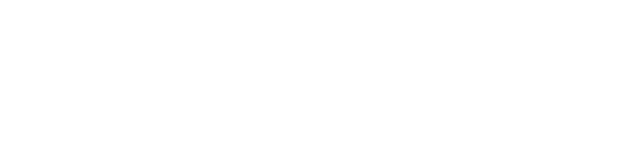
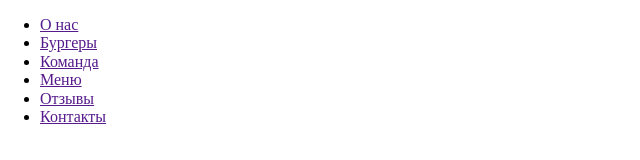
Before and after one commit to MariyaShabrova/project_burger, a plain HTML site: page index.html in a window 1280 px wide. Shown: the whole page, without its empty margins (0-640 px from the left). Drawn offline with nearby package versions, Linux system fonts and the light colour scheme.

Commit message:
Начало разметки страницы html создание навигации сайта

```diff
--- a/css/style.scss
+++ b/css/style.scss
@@ -0,0 +1,10 @@
+.wrapper {
+    overflow: hidden;
+    min-height: 100%;
+    width: 100%;
+    min-width: 940px;
+}
+.container {
+    width: 940px;
+    margin: 0 avto;
+}
--- a/index.html
+++ b/index.html
@@ -9,6 +9,32 @@
     <link rel = "stylesheet" type = "text/css" href = "css/style.css">
 </head>
 <body>
-
+  <div class="wrapper">
+  <div class="main_content">
+      <section class="section hero">
+          <div class="container">
+              <header class="header">
+                  <div class="logo">
+                  </div>
+                  <div class="header_menu">
+                      <nav class="navigation">
+                          <ul class="site-navigation">
+                              <li class="menu"><a href="" class="menu_navigation">О нас</a></li>
+                              <li class="menu"><a href="" class="menu_navigation">Бургеры</a></li>
+                              <li class="menu"><a href="" class="menu_navigation">Команда</a></li>
+                              <li class="menu"><a href="" class="menu_navigation">Меню</a></li>
+                              <li class="menu"><a href="" class="menu_navigation">Отзывы</a></li>
+                              <li class="menu"><a href="" class="menu_navigation">Контакты</a></li>
+                          </ul>
+                      </nav>
+                      <div class="order">
+                          <a class="order_btn" href="" alt="Заказать"></a>
+                      </div>
+                  </div>
+              </header>
+          </div>
+      </section>
+  </div>
+  </div>
 </body>
 </html>
```
Also changed, not shown: css/style.css, 1 other file.
